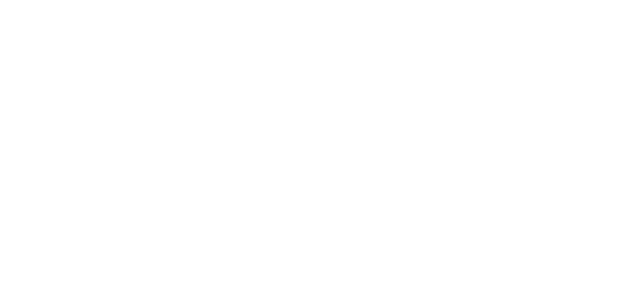
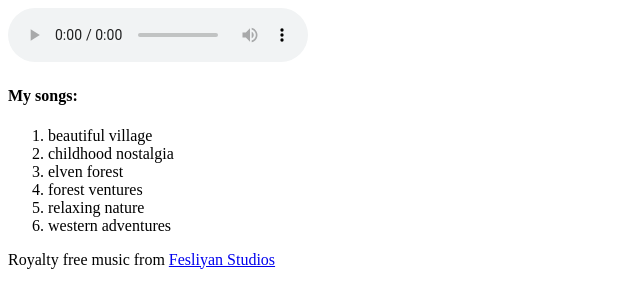
Before and after one commit to lathne/music-player, a plain HTML site: page index.html in a window 1280 px wide. Shown: the whole page, without its empty margins (0-640 px from the left). Drawn offline with Linux system fonts and the light colour scheme.

Commit message:
Basic HTML Structure

```diff
--- a/index.html
+++ b/index.html
@@ -6,6 +6,22 @@
     <title>Music Player</title>
 </head>
 <body>
+    <audio id="player" controls="controls">
+        <source id="source" src="songs/relaxing-nature.mp3">
+            Audio not supported
+    </audio>
+
+    <h4>My songs:</h4>
+    <ol>
+        <li>beautiful village</li>
+        <li>childhood nostalgia</li>
+        <li>elven forest</li>
+        <li>forest ventures</li>
+        <li>relaxing nature</li>
+        <li>western adventures</li>
+    </ol>
+
+    <p>Royalty free music from <a href="https://www.fesliyanstudios.com">Fesliyan Studios</a></p>
 
 </body>
 </html>
```
